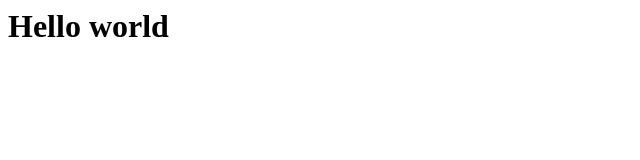
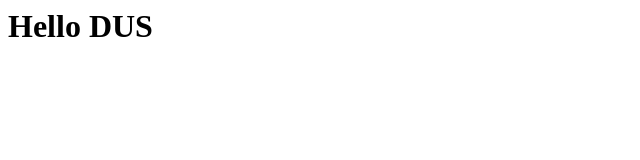
Before and after one commit to ivx/serverless-workshop, a website: page part-4/static/index.html in a window 1280 px wide. Shown: the full height of the page, 0-640 px from the left. Drawn offline with Linux system fonts and the light colour scheme.

Commit message:
Improve text in part-4

```diff
--- a/part-4/static/index.html
+++ b/part-4/static/index.html
@@ -2,6 +2,6 @@
   <head>
   </head>
   <body>
-    <h1>Hello world</h1>
+    <h1>Hello DUS</h1>
   </body>
 </html>
```
